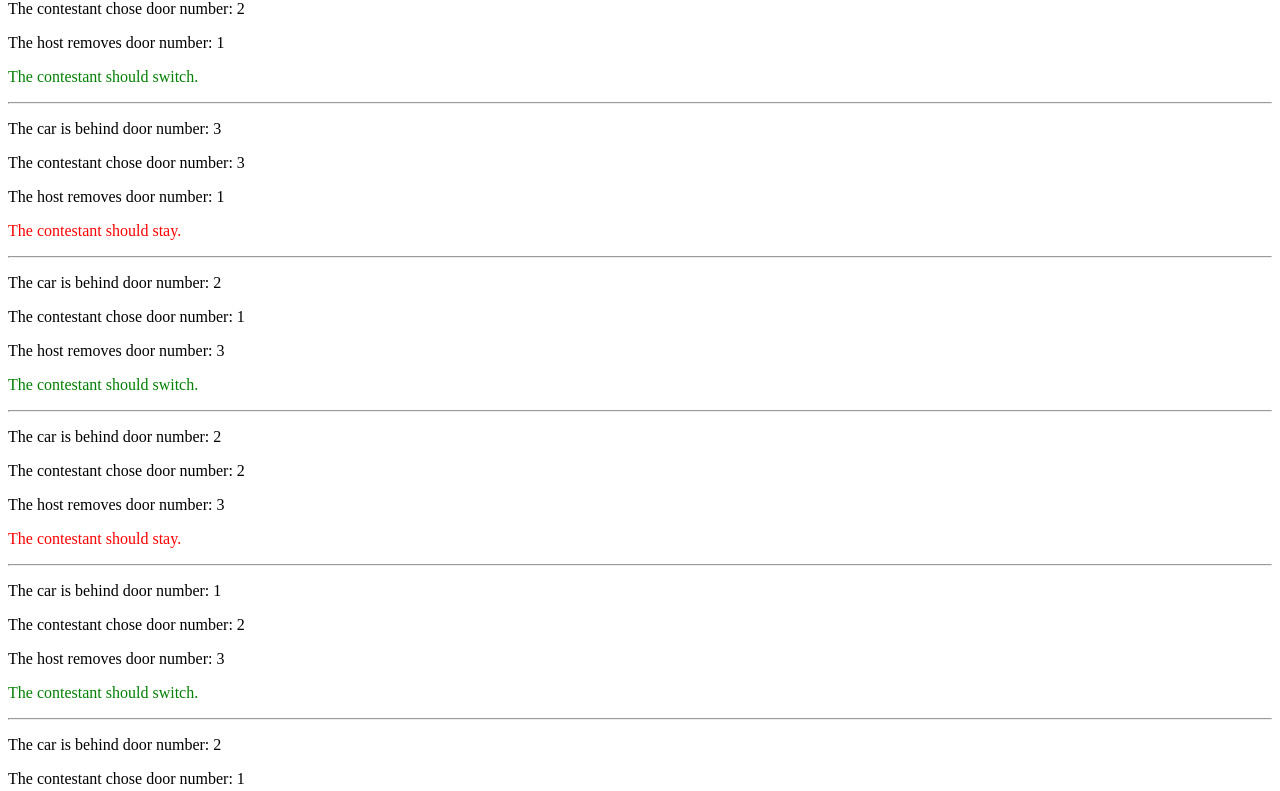
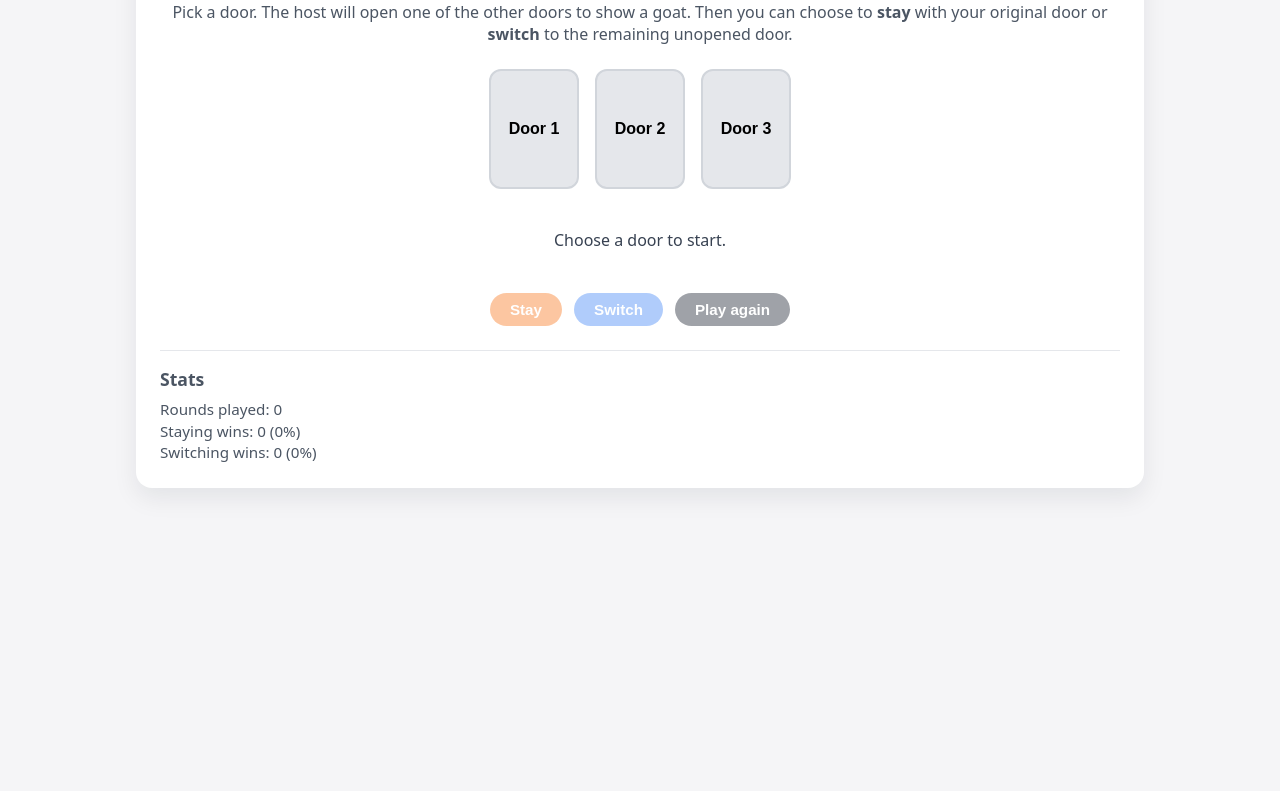
Before and after one commit to zabocaman/monty-python, a plain HTML site: page docs/index.html in a window 1280 px wide. Shown: the part 114-905 px from the top of the page. After the commit the page ends 800 px from the top, so only its background shows below. Drawn offline with Linux system fonts and the light colour scheme; files that its build step writes are made by us from their sources.

Commit message:
Update docs/index.html with improved Monty Hall Problem interactive instructions and layout (2025-12-07)

```diff
--- a/docs/index.html
+++ b/docs/index.html
@@ -4,58 +4,42 @@
     <meta charset="UTF-8">
     <meta http-equiv="X-UA-Compatible" content="IE=edge">
     <meta name="viewport" content="width=device-width, initial-scale=1.0">
-    <title>The Monty Hall Problem</title>
+    <title>The Monty Hall Problem – Interactive</title>
+    <link rel="stylesheet" href="styles.css">
 </head>
 <body>
-    <h1>The Monty Hall Problem</h1>
-    <!-- This script simulates the Monty Hall problem 10,000 times and displays the results on the webpage. -->
-    <script>
+    <main class="container">
+        <h1>The Monty Hall Problem</h1>
+        <p class="intro">
+            Pick a door. The host will open one of the other doors to show a goat.
+            Then you can choose to <strong>stay</strong> with your original door
+            or <strong>switch</strong> to the remaining unopened door.
+        </p>
 
-    let switchCounter = 0;
-    let stayCounter = 0;
+        <section id="game" class="game">
+            <div id="doors" class="doors" aria-label="Doors">
+                <button class="door" data-door="1">Door 1</button>
+                <button class="door" data-door="2">Door 2</button>
+                <button class="door" data-door="3">Door 3</button>
+            </div>
 
-    for(let i = 0; i < 1000; i ++) {
+            <p id="message" class="message">Choose a door to start.</p>
 
-        // STEP 1 - A car is placed behind a door.
-        let car = Math.ceil(Math.random() * 3); // Randomly place the car behind one of the three doors.
-        document.write("<p>The car is behind door number: " + car + "</p>");
+            <div class="actions">
+                <button id="btnStay" disabled>Stay</button>
+                <button id="btnSwitch" disabled>Switch</button>
+                <button id="btnNext" disabled>Play again</button>
+            </div>
 
-        // STEP 2 - Contestant chooses a door.
-        let choice = Math.ceil(Math.random() * 3); // Contestant randomly picks a door.
-        document.write("<p>The contestant chose door number: " + choice + "</p>");
+            <section id="stats" class="stats" aria-label="Statistics">
+                <h2>Stats</h2>
+                <p>Rounds played: <span id="rounds">0</span></p>
+                <p>Staying wins: <span id="stayWins">0</span> (<span id="stayPct">0</span>%)</p>
+                <p>Switching wins: <span id="switchWins">0</span> (<span id="switchPct">0</span>%)</p>
+            </section>
+        </section>
+    </main>
 
-        // STEPS 3 & 4 - Remove a door & check the removed door.
-        let removed; // ensure the removed door is not the car or the contestant's choice.
-        do
-        {
-            removed = Math.ceil(Math.random() * 3);
-        }
-        while (removed === car || removed === choice);
-        document.write("<p>The host removes door number: " + removed + "</p>");
-
-        // STEP 5 - Display the solution.
-        if (choice == car)
-        {
-            stayCounter++;
-            document.write("<p style='color: red;'>The contestant should stay.</p>");
-        }
-        else
-        {
-            switchCounter++;
-            document.write("<p style='color: green;'>The contestant should switch.</p>");
-        }
-
-        document.write("<hr>"); // Adds a horizontal line between each simulation.
-    }
-
-    // STEP 6 - Repeat the process 1,000 times.
-    // See the for loop at the start of the code.
-
-    // STEP 7 - Add counters to track outcomes based on the solution.
-    // See switchCounter and stayCounter variables at the start of the code.
-    let percent = Math.round(switchCounter / 1000 * 100);
-    document.write("<h2>Switching was correct " + percent + "% of the time.</h2>");
-
-    </script>
+    <script src="script.js"></script>
 </body>
 </html>
```
